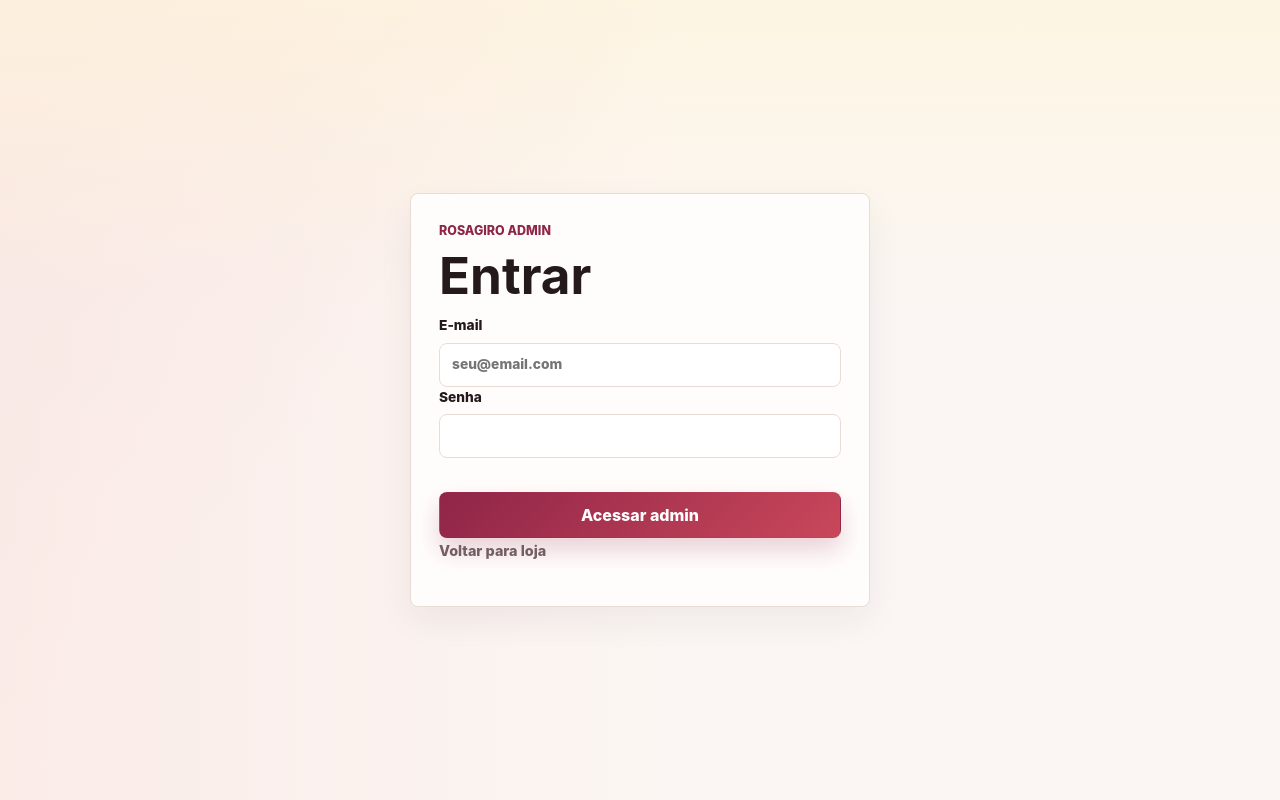
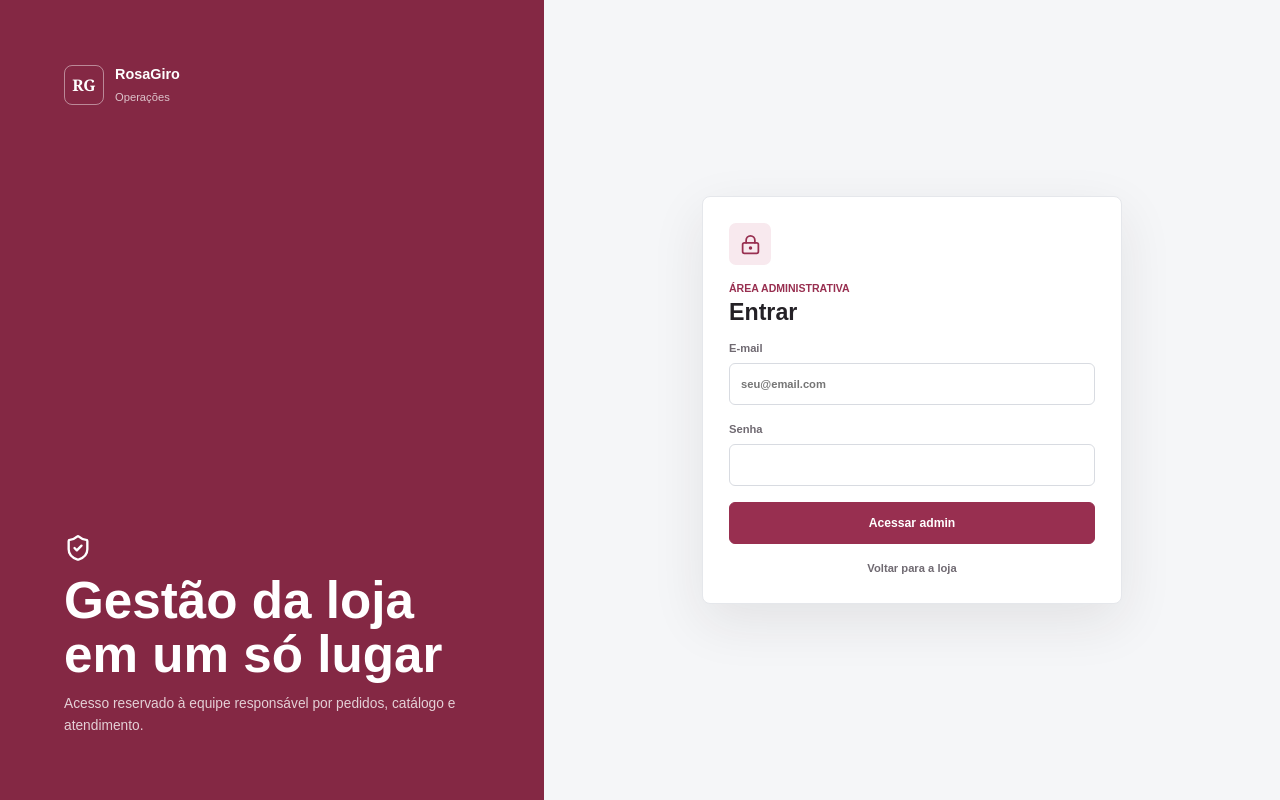
Before and after one commit to LukaZou77/rosagiro-store, a Next.js app: page /admin/login in a window 1280 px wide. Built offline with nearby package versions, Linux system fonts and the light colour scheme; no server answers.

Commit message:
feat(admin): paginate catalog and finish console states

```diff
--- a/app/admin/admin.css
+++ b/app/admin/admin.css
@@ -1261,6 +1261,145 @@
 .admin-loading-content { display: grid; grid-template-columns: repeat(4, minmax(0, 1fr)); align-content: start; gap: 14px; padding: 92px 24px 24px; }
 .admin-loading-content span { height: 94px; border: 1px solid #e5e7eb; border-radius: 8px; background: linear-gradient(90deg, #fff, #f2f3f5, #fff); background-size: 200% 100%; animation: admin-loading 1.2s linear infinite; }
 
+.admin-app button:disabled,
+.admin-app input:disabled,
+.admin-app select:disabled,
+.admin-app .button[aria-disabled="true"] {
+  cursor: not-allowed;
+  opacity: 0.52;
+}
+
+.admin-login-screen {
+  display: grid;
+  min-height: 100vh;
+  grid-template-columns: minmax(320px, 0.85fr) minmax(420px, 1.15fr);
+  background: #f5f6f8;
+  color: #242126;
+  font-family: Arial, Helvetica, sans-serif;
+  letter-spacing: 0;
+}
+
+.admin-login-identity {
+  display: flex;
+  min-height: 100vh;
+  flex-direction: column;
+  justify-content: space-between;
+  padding: clamp(28px, 5vw, 72px);
+  background: #842844;
+  color: #fff;
+}
+
+.admin-login-brand {
+  display: flex;
+  align-items: center;
+  gap: 11px;
+}
+
+.admin-login-brand > span {
+  display: grid;
+  width: 40px;
+  height: 40px;
+  place-items: center;
+  border: 1px solid rgba(255, 255, 255, 0.45);
+  border-radius: 8px;
+  font-family: Georgia, serif;
+  font-weight: 800;
+}
+
+.admin-login-brand > div,
+.admin-login-message {
+  display: grid;
+  gap: 3px;
+}
+
+.admin-login-brand strong { font-size: 0.9rem; }
+.admin-login-brand small { color: rgba(255, 255, 255, 0.72); font-size: 0.7rem; }
+
+.admin-login-message {
+  max-width: 460px;
+  gap: 12px;
+}
+
+.admin-login-message h1 {
+  max-width: 420px;
+  margin: 0;
+  color: #fff;
+  font-size: clamp(1.8rem, 4vw, 3.2rem);
+  line-height: 1.05;
+}
+
+.admin-login-message p {
+  max-width: 420px;
+  margin: 0;
+  color: rgba(255, 255, 255, 0.78);
+  font-size: 0.86rem;
+  line-height: 1.55;
+}
+
+.admin-login-form-panel {
+  display: grid;
+  min-height: 100vh;
+  place-items: center;
+  padding: 24px;
+}
+
+.admin-login-card {
+  display: grid;
+  width: min(420px, 100%);
+  gap: 16px;
+  padding: 26px;
+  border: 1px solid #e5e7eb;
+  border-radius: 8px;
+  background: #fff;
+  box-shadow: 0 18px 54px rgba(44, 31, 36, 0.09);
+}
+
+.admin-login-lock {
+  display: grid;
+  width: 42px;
+  height: 42px;
+  place-items: center;
+  border-radius: 7px;
+  background: #f8e9ee;
+  color: #982f50;
+}
+
+.admin-login-card > div:not(.admin-login-error) { display: grid; gap: 3px; }
+.admin-login-card p { margin: 0; color: #982f50; font-size: 0.66rem; font-weight: 800; text-transform: uppercase; }
+.admin-login-card h2 { margin: 0; font-size: 1.45rem; }
+.admin-login-card label { display: grid; gap: 6px; color: #706a72; font-size: 0.7rem; font-weight: 800; }
+.admin-login-card input { min-height: 42px; padding: 0 11px; border: 1px solid #d8dbe1; border-radius: 6px; background: #fff; color: #242126; }
+.admin-login-card > button { min-height: 42px; border: 1px solid #982f50; border-radius: 6px; background: #982f50; color: #fff; font-size: 0.76rem; font-weight: 800; cursor: pointer; }
+.admin-login-card > a { color: #706a72; font-size: 0.7rem; font-weight: 700; text-align: center; }
+.admin-login-error { padding: 10px; border: 1px solid #efcfd2; border-radius: 6px; background: #fff0f1; color: #9d3d45; font-size: 0.7rem; }
+
+.admin-error-screen {
+  display: grid;
+  min-height: 100vh;
+  place-items: center;
+  padding: 20px;
+  background: #f5f6f8;
+  color: #242126;
+  font-family: Arial, Helvetica, sans-serif;
+}
+
+.admin-error-screen > section {
+  display: grid;
+  width: min(440px, 100%);
+  gap: 12px;
+  padding: 24px;
+  border: 1px solid #e5e7eb;
+  border-radius: 8px;
+  background: #fff;
+  text-align: center;
+}
+
+.admin-error-screen > section > span { display: grid; width: 44px; height: 44px; place-items: center; justify-self: center; border-radius: 7px; background: #fff2e5; color: #be6d22; }
+.admin-error-screen p { margin: 0; color: #982f50; font-size: 0.68rem; font-weight: 800; text-transform: uppercase; }
+.admin-error-screen h1 { margin: 0; font-size: 1.3rem; }
+.admin-error-screen button,
+.admin-error-screen a { display: inline-flex; min-height: 38px; align-items: center; justify-content: center; gap: 7px; justify-self: center; padding: 0 13px; border: 1px solid #982f50; border-radius: 6px; background: #982f50; color: #fff; font-size: 0.72rem; font-weight: 800; text-decoration: none; cursor: pointer; }
+
 @keyframes admin-loading {
   to { background-position: -200% 0; }
 }
@@ -1292,6 +1431,10 @@
   .admin-loading-screen { grid-template-columns: 1fr; }
   .admin-loading-sidebar { display: none; }
   .admin-loading-content { grid-template-columns: repeat(2, minmax(0, 1fr)); padding: 84px 18px 18px; }
+  .admin-login-screen { grid-template-columns: 1fr; }
+  .admin-login-identity { min-height: auto; padding: 22px; }
+  .admin-login-message { display: none; }
+  .admin-login-form-panel { min-height: calc(100vh - 84px); }
 }
 
 @media (max-width: 620px) {
--- a/app/admin/login/page.tsx
+++ b/app/admin/login/page.tsx
@@ -1,41 +1,33 @@
 import Link from "next/link";
+import { LockKeyhole, ShieldCheck } from "lucide-react";
+import { redirect } from "next/navigation";
 import { loginAction } from "@/app/admin/actions";
 import { getAdmin } from "@/lib/auth";
-import { redirect } from "next/navigation";
 
-type PageProps = {
-  searchParams: Promise<Record<string, string | string[] | undefined>>;
-};
+type PageProps = { searchParams: Promise<Record<string, string | string[] | undefined>> };
 
 export default async function AdminLoginPage({ searchParams }: PageProps) {
   const [admin, params] = await Promise.all([getAdmin(), searchParams]);
   if (admin) redirect("/admin");
   const error = Array.isArray(params.error) ? params.error[0] : params.error;
-  const hasError = Boolean(error);
 
   return (
-    <main className="login-screen">
-      <form action={loginAction} className="checkout-form login-card">
-        <p className="eyebrow">RosaGiro Admin</p>
-        <h1>Entrar</h1>
-        <label>
-          E-mail
-          <input name="email" type="email" autoComplete="username" placeholder="seu@email.com" required />
-        </label>
-        <label>
-          Senha
-          <input name="password" type="password" autoComplete="current-password" required />
-        </label>
-        <div className="form-error" role="alert">
-          {hasError ? "E-mail ou senha inválidos." : ""}
-        </div>
-        <button className="button primary wide" type="submit">
-          Acessar admin
-        </button>
-        <Link className="back-link" href="/">
-          Voltar para loja
-        </Link>
-      </form>
+    <main className="admin-login-screen">
+      <section className="admin-login-identity" aria-label="RosaGiro Operações">
+        <div className="admin-login-brand"><span>RG</span><div><strong>RosaGiro</strong><small>Operações</small></div></div>
+        <div className="admin-login-message"><ShieldCheck size={28} /><h1>Gestão da loja em um só lugar</h1><p>Acesso reservado à equipe responsável por pedidos, catálogo e atendimento.</p></div>
+      </section>
+      <section className="admin-login-form-panel">
+        <form action={loginAction} className="admin-login-card">
+          <span className="admin-login-lock"><LockKeyhole size={21} /></span>
+          <div><p>Área administrativa</p><h2>Entrar</h2></div>
+          <label>E-mail<input name="email" type="email" autoComplete="username" placeholder="seu@email.com" required /></label>
+          <label>Senha<input name="password" type="password" autoComplete="current-password" required /></label>
+          {error ? <div className="admin-login-error" role="alert">E-mail ou senha inválidos.</div> : null}
+          <button type="submit">Acessar admin</button>
+          <Link href="/">Voltar para a loja</Link>
+        </form>
+      </section>
     </main>
   );
 }
```
Also changed, not shown: app/admin/error.tsx (added, +16 -0 lines), app/admin/not-found.tsx (added, +15 -0 lines), app/admin/produtos/page.tsx (+67 -31 lines), components/AdminShell.tsx (+5 -7 lines).
